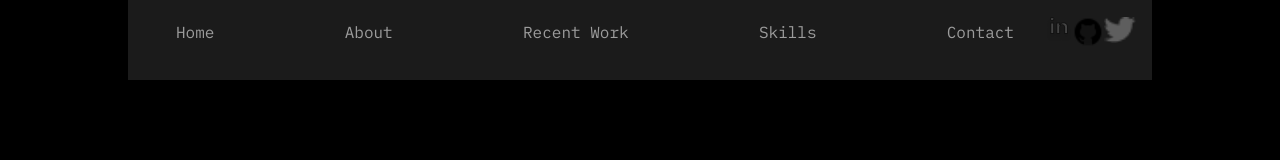
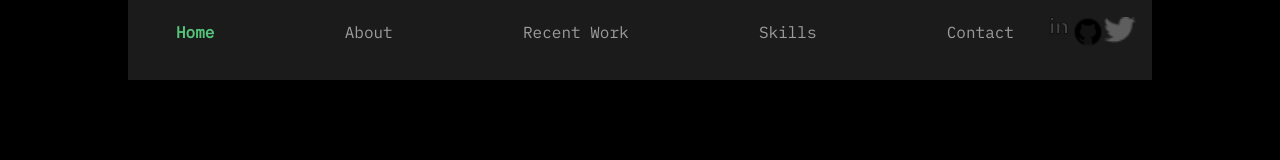
Before and after one commit to Bhekisile/FTemplate-Portfolio, a React (Create React App) app: page / in a window 1280 px wide. Shown: the top 160 px of the page. Built offline with nearby package versions, Linux system fonts and the light colour scheme.

Commit message:
Use NavLink in order to identify active tab

```diff
--- a/src/components/Header.jsx
+++ b/src/components/Header.jsx
@@ -2,17 +2,20 @@
 import linkedIn from "../assets/linkedIn.png";
 import twitter from "../assets/twitter.png";
 import github from "../assets/githu.png";
-import { Link } from "react-router-dom";
+import { NavLink } from "react-router-dom";
+// import { useState } from "react";
 
 const Header = () => {
+  // const [isActive, setIsActive] = useState(false);
+
   return (
     <nav className="secondary-nav">
       <ul className='nav-left'>
-        <Link to='/' ><li>Home</li></Link>
-        <Link to='/about'><li>About</li></Link>
-        <Link to='/projects'><li>Recent Work</li></Link>
-        <Link to='skills'><li>Skills</li></Link>
-        <Link to='/contact'><li>Contact</li></Link>
+        <NavLink to='/' className={({isActive}) => isActive ? "active" : ""} ><li>Home</li></NavLink>
+        <NavLink to='/about'><li>About</li></NavLink>
+        <NavLink to='/projects'><li>Recent Work</li></NavLink>
+        <NavLink to='skills'><li>Skills</li></NavLink>
+        <NavLink to='/contact'><li>Contact</li></NavLink>
       </ul>
       <ul className='nav-right'>
         <li><img src={linkedIn} alt="LinkedIn icon" /></li>
--- a/src/styles/Header.scss
+++ b/src/styles/Header.scss
@@ -38,8 +38,18 @@
     display: inline-block;
     color: $color-text-grey;
   }
+
+  &:hover {
+    color: $color-primary;
+    font-weight: 600;
+  }
 }
 
 .length {
   width: 2rem;
 }
+
+nav a.active {
+  color: $color-primary;
+  font-weight: 600;
+}
--- a/src/styles/HomePage.scss
+++ b/src/styles/HomePage.scss
@@ -53,7 +53,7 @@
   margin-bottom: 2.5rem;
 }
 
-.btn {
+.btn--green {
     width: 19rem;
     height: 4rem;
     background-color: $color-green-dark;
```
